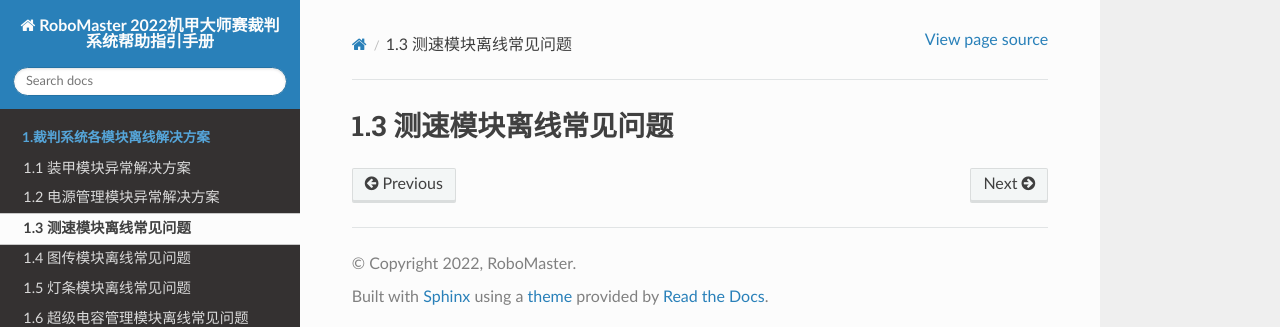
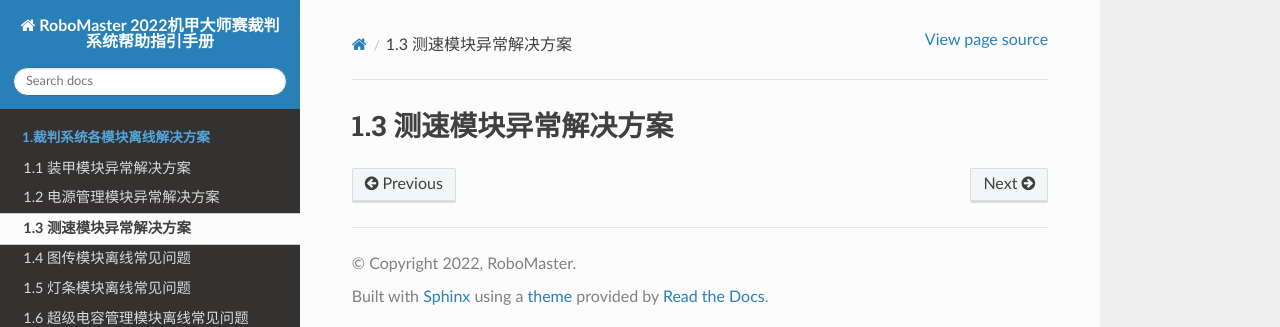
Before and after one commit to RoboMaster/RefereeSystem_Help, a Sphinx documentation site: the page built from docs/ch1/1-3.md, in a window 1280 px wide. Shown: the top 327 px of the page. Built offline with Sphinx 7.4.7 and the Read the Docs theme 2.0.0, drawn with Linux system fonts in a browser that asks for light colours.

Commit message:
Update 1-3.md

```diff
--- a/docs/ch1/1-3.md
+++ b/docs/ch1/1-3.md
@@ -1 +1 @@
-# 1.3 测速模块离线常见问题
+# 1.3 测速模块异常解决方案
```
